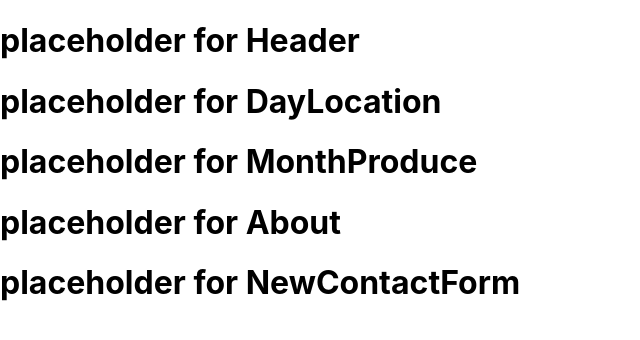
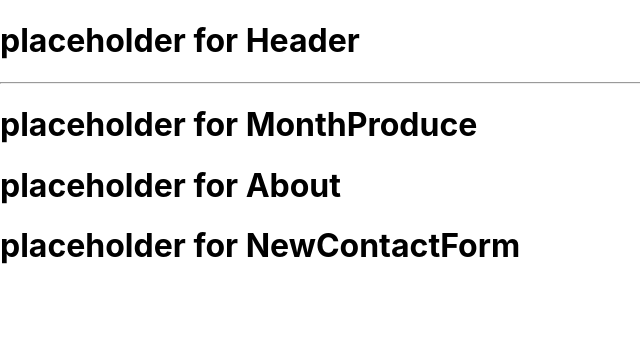
Before and after one commit to Pugsly99/farmers-market, a React (Create React App) app: page / in a window 1280 px wide. Shown: the top 340 px of the page, without its empty margins (0-640 px from the left). Built offline with nearby package versions, Linux system fonts and the light colour scheme.

Commit message:
add props for DayLocation
Co-authored-by: Ryland Adams <rylandadams@yahoo.com>
Co-authored-by: Tawnee Harris <tawneeh@icloud.com>

```diff
--- a/src/components/DayLocation.js
+++ b/src/components/DayLocation.js
@@ -1,10 +1,24 @@
 import React from "react";
+import PropTypes from "prop-types";
 
-function DayLocation(){
+function DayLocation(props){
   return(
-    <h1> placeholder for DayLocation </h1>
+    <>
+      <h3>{props.day}</h3>
+      <h3>{props.location}</h3>
+      <h3>{props.hours}</h3>
+      <h3>{props.booth}</h3>
+      <hr />
+    </>
   );
 }
+
+DayLocation.propTypes = {
+  day: PropTypes.string.isRequired,
+  location: PropTypes.string.isRequired,
+  hours: PropTypes.string.isRequired,
+  booth: PropTypes.string.isRequired
+};
 
 export default DayLocation;
 
```
